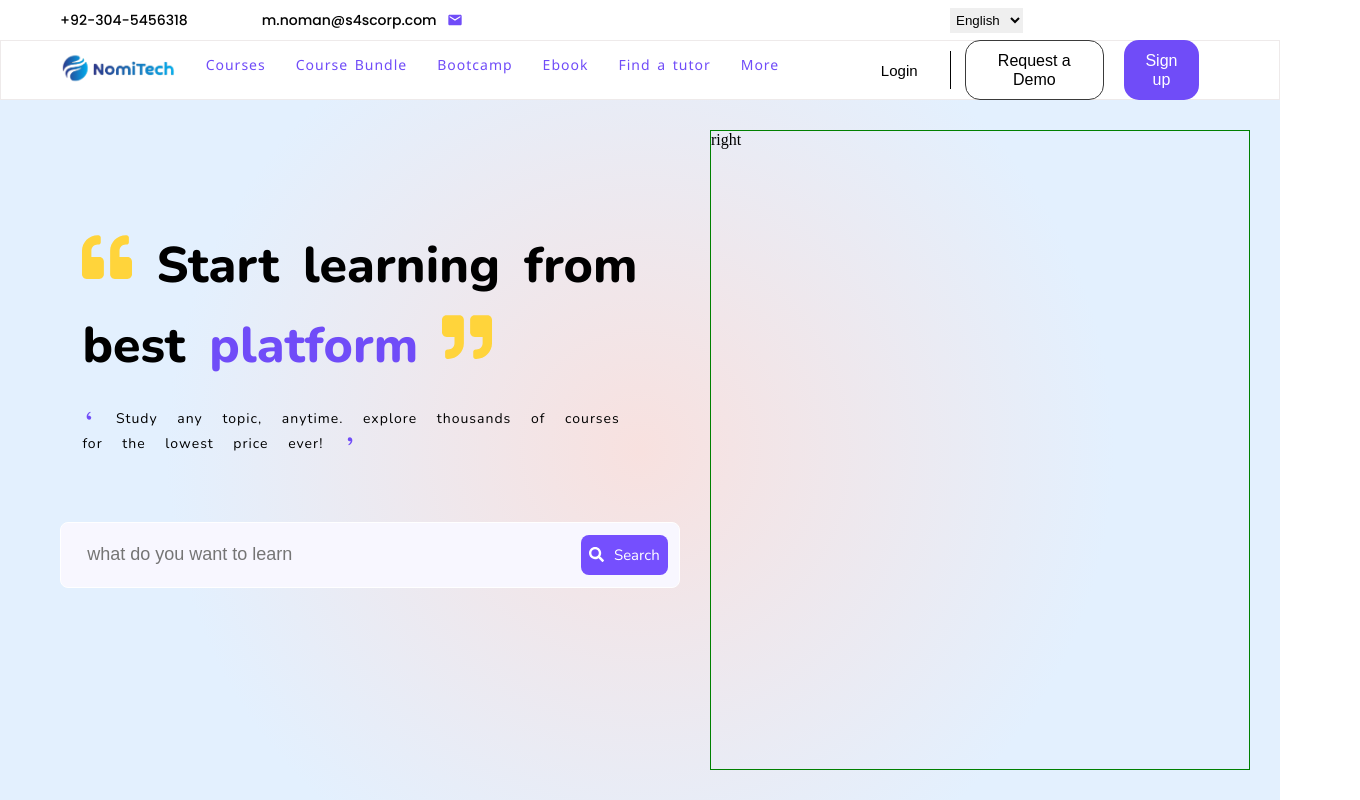
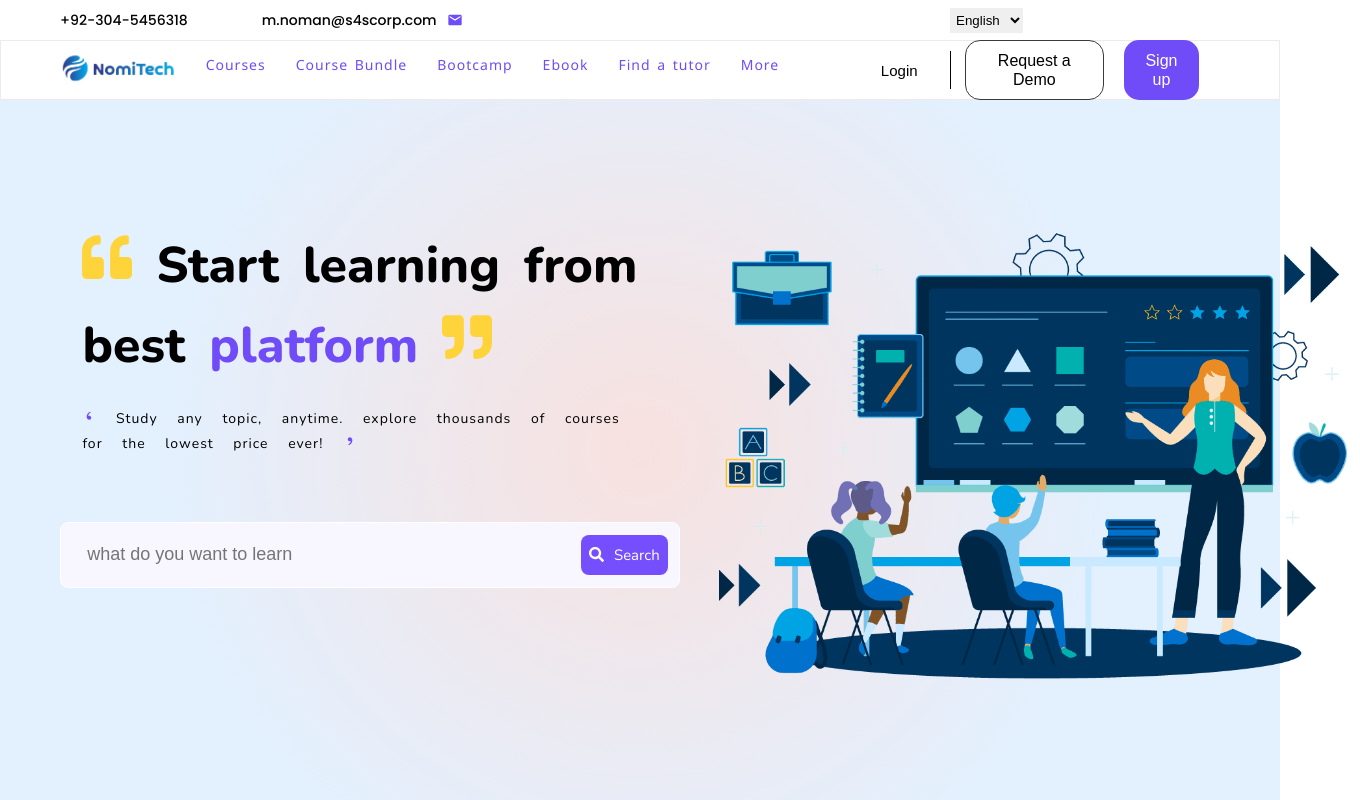
Before and after one commit to Noman-Nom/LLM-DEMO, a React (Vite) app: page / in a window 1280 px wide. Shown: the whole page, 1360 px wide, since content can reach past the window. Built offline with nearby package versions, Linux system fonts and the light colour scheme; some icons are missing.

Commit message:
header section completed

```diff
--- a/src/Components/Header/Header.jsx
+++ b/src/Components/Header/Header.jsx
@@ -4,6 +4,7 @@ import { FaQuoteLeft, FaQuoteRight } from "react-icons/fa";
 import { FaSearch } from "react-icons/fa";
 import { RiSingleQuotesL } from "react-icons/ri";
 import { RiSingleQuotesR } from "react-icons/ri";
+import { images } from '../../constants'
 
 
 const Header = () => {
@@ -24,7 +25,9 @@ const Header = () => {
 
             </div>
             <div className="right">
-              right
+              <div className="right__img">
+                <img src={images.headerImg} alt="" />
+              </div>
             </div>
         </div>
     )
--- a/src/Components/Header/Header.scss
+++ b/src/Components/Header/Header.scss
@@ -119,6 +119,21 @@ background: radial-gradient(circle, rgba(248,225,223,1) 0%, rgba(227,240,254,1)
     .right{
 
         flex: 1.3;
-        border: 1px solid green;
+        // border: 1px solid green;
+        display: flex;
+        flex-direction: row;
+        justify-content: center;
+        align-items: center;
+
+        .right__img{
+            width: 650px;
+            margin-top: 10px;
+            // border: 1px solid red;
+
+
+            img{
+                width: 100%;
+            }
+        }
     }
 }
--- a/src/constants/images.js
+++ b/src/constants/images.js
@@ -1,9 +1,12 @@
 import logo from '../assets/logo.png'
 import logo1 from '../assets/nomLogo2.png'
+import headerImg from '../assets/headerImg.webp'
 
 
 export default{
     logo,
     logo1,
+    headerImg,
+
 
 }
```
Also changed, not shown: src/assets/headerImg.webp (added).
